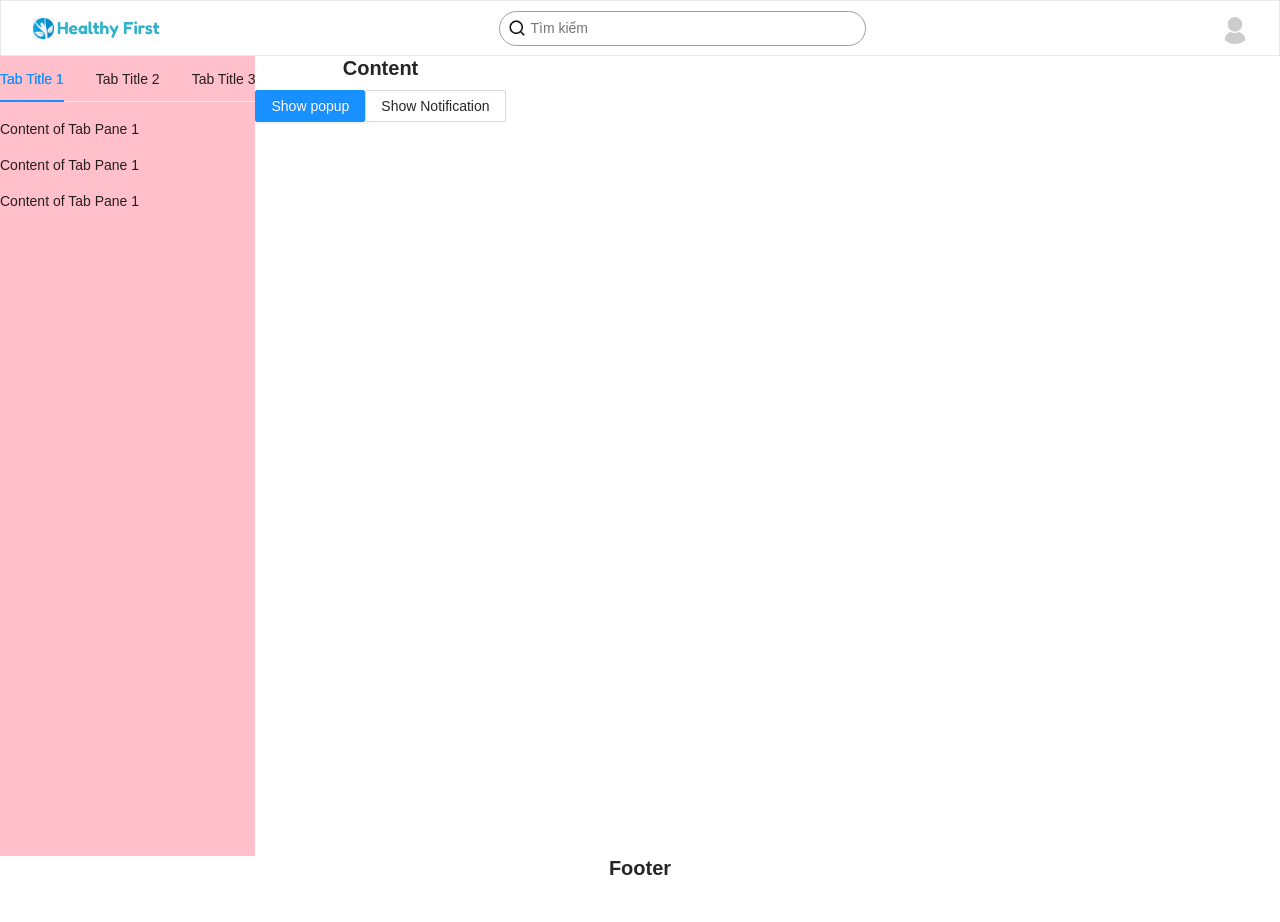
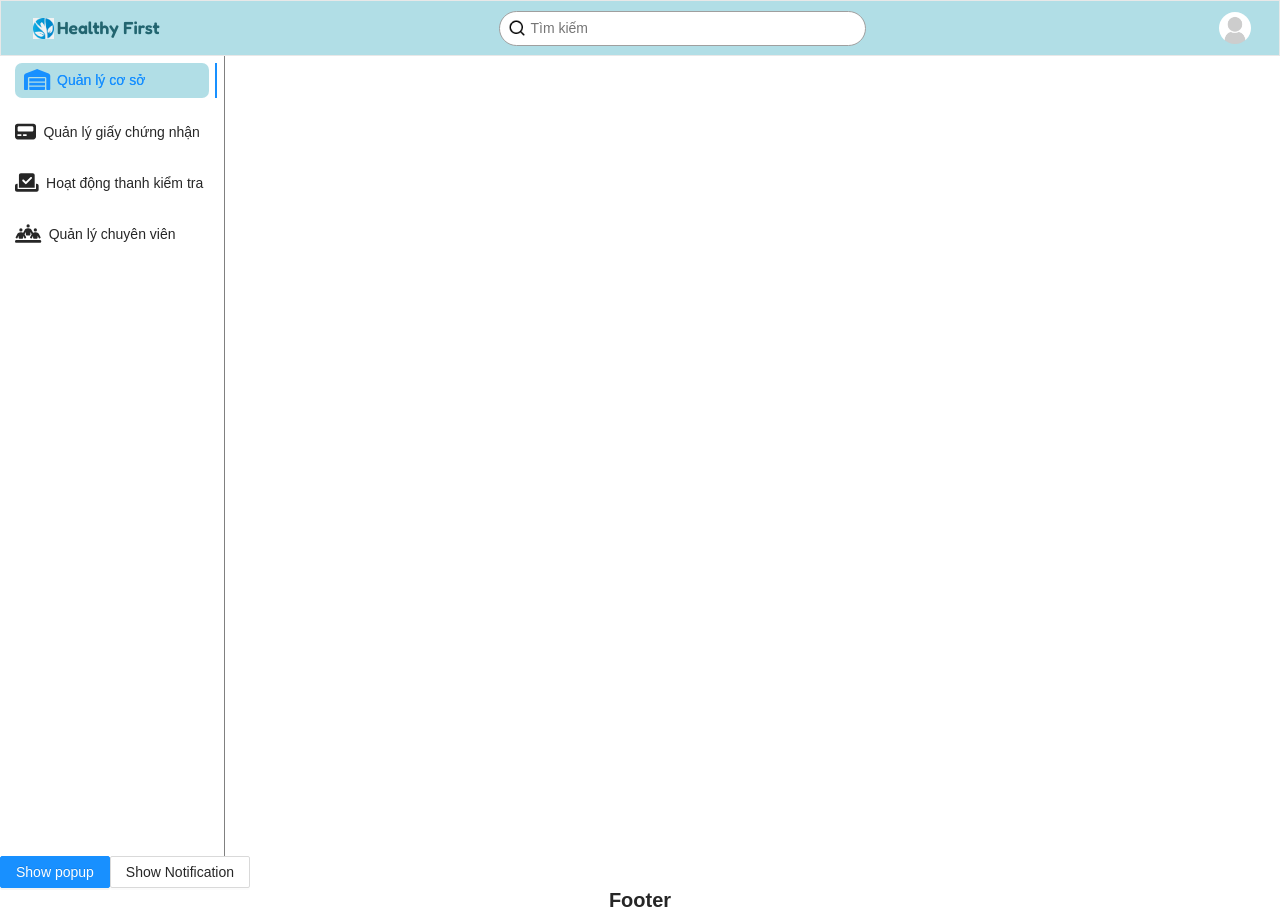
Before and after one commit to duyen0207/Healthy-First, a React (Create React App) app: page / in a window 1280 px wide. Before the commit the page ends 890 px from the top, so only its background shows below. Built offline with nearby package versions, Linux system fonts and the light colour scheme.

Commit message:
feat: navbar

```diff
--- a/src/components/GlobalStyles/GlobalStyles.scss
+++ b/src/components/GlobalStyles/GlobalStyles.scss
@@ -17,6 +17,7 @@
   --primaryColor: #32b3ca;
   --hover: #6fc6d6;
   --background: #b1dee6;
+  --logo-color:#226570;
 }
 
 * {
@@ -43,7 +44,8 @@ body {
 
 #root,
 html,
-body {
+body,
+.content {
   height: 100%;
   width: 100%;
 }
@@ -65,10 +67,12 @@ div.gray-background {
 }
 
 .app-name {
-  color: var(--primaryColor);
+  color: var(--logo-color);
   line-height: 1.5625em;
   margin-bottom: 0;
 }
+
+// Slider bootstrap
 
 .carousel,
 .carousel .carousel-item,
@@ -83,3 +87,68 @@ div.gray-background {
   object-fit: cover;
   height: 100%;
 }
+
+// antd Tabs
+// .ant-tabs-tab{
+//   padding: 0;
+//   margin: 0;
+// }
+
+.ant-tabs-nav {
+  // background-color: gray;
+  border-style: solid;
+  border-color: gray;
+  border-width: 0 0.1em 0 0;
+  padding: 0.5em;
+}
+
+// .ant-tabs-tab{
+//   border: solid;
+//   text-align: center;
+//   align-items: center;
+// }
+.ant-tabs-left > .ant-tabs-nav .ant-tabs-tab + .ant-tabs-tab,
+.ant-tabs-left > div > .ant-tabs-nav .ant-tabs-tab + .ant-tabs-tab,
+.ant-tabs-right > .ant-tabs-nav .ant-tabs-tab + .ant-tabs-tab,
+.ant-tabs-right > div > .ant-tabs-nav .ant-tabs-tab + .ant-tabs-tab {
+  // background-color: green;
+  // margin: 0;
+  // padding: 0;
+}
+
+.ant-tabs-left > .ant-tabs-nav .ant-tabs-tab,
+.ant-tabs-left > div > .ant-tabs-nav .ant-tabs-tab,
+.ant-tabs-right > .ant-tabs-nav .ant-tabs-tab,
+.ant-tabs-right > div > .ant-tabs-nav .ant-tabs-tab {
+  background-color: white;
+  // margin: 0;
+  padding: 0;
+  // border-radius: 0.5em;
+  &:active {
+    // background-color: white;
+  }
+}
+
+.ant-tabs-tab.ant-tabs-tab-active .ant-tabs-tab-btn {
+  // background-color: green;
+  background-color: var(--background);
+  text-align: start;
+  padding: 0 0.6em;
+  // width: 90%;
+  width: 15em;
+  height: 2.5em;
+  line-height: 2.5em;
+  border-radius: 0.5em;
+}
+
+.ant-tabs-left > .ant-tabs-nav .ant-tabs-tab,
+.ant-tabs-left > div > .ant-tabs-nav .ant-tabs-tab,
+.ant-tabs-right > .ant-tabs-nav .ant-tabs-tab,
+.ant-tabs-right > div > .ant-tabs-nav .ant-tabs-tab {
+  // color: white;
+  // background-color: var(--background);
+
+  padding: 0.6em;
+  width: 15em;
+  height: 2.5em;
+}
--- a/src/components/Layout/DefaultLayout/DefaultLayout.module.scss
+++ b/src/components/Layout/DefaultLayout/DefaultLayout.module.scss
@@ -6,4 +6,6 @@
 .container {
     margin-top: 4em;
     display: flex;
+    width: 100%;
+    // background-color: skyblue;
 }
--- a/src/components/Layout/DefaultLayout/index.jsx
+++ b/src/components/Layout/DefaultLayout/index.jsx
@@ -9,9 +9,7 @@ function DefaultLayout({ children }) {
     <div className={style.defaultLayout}>
       <Header />
       <div className={style.container}>
-        <Navbar />
         <div className="content">
-          <h2>Content</h2>
           {children}
         </div>
       </div>
--- a/src/components/Layout/Header/Header.module.scss
+++ b/src/components/Layout/Header/Header.module.scss
@@ -11,6 +11,8 @@
   left: 0;
   right: 0;
   // background-color: white;
+  background-color: var(--background);
+
 }
 
 div.search {
--- a/src/components/Layout/Header/index.jsx
+++ b/src/components/Layout/Header/index.jsx
@@ -12,7 +12,7 @@ const user = {
   id: 1,
   name: "Nguyễn Văn A",
   avatarImg: "../../../assets/images/default-avatar.png",
-}
+};
 
 function Header() {
   // if (props)
--- a/src/components/Layout/Navbar/NavItem/NavItem.module.scss
+++ /dev/null
@@ -1,18 +0,0 @@
-.navItem {
-    // display: flex;
-    // background-color: gray;
-    padding: 0.2em 1em;
-    border-radius: 0.4em;
-    // color: #fff;
-    background-color: skyblue;
-    // width: 30em;
-    // height: 30em;
-
-    &:hover {
-        // color: black;
-    }
-}
-.itemName {
-    margin-left: 0.5em;
-    // color: #fff;
-}
--- a/src/components/Layout/Navbar/NavItem/index.jsx
+++ /dev/null
@@ -1,23 +0,0 @@
-import { faWarehouse } from "@fortawesome/free-solid-svg-icons";
-import { FontAwesomeIcon } from "@fortawesome/react-fontawesome";
-import { Link } from "react-router-dom";
-
-import style from "./NavItem.module.scss";
-
-function NavItem(props) {
-  const { data } = props;
-  return (
-    // <Link to={data.link}>
-    <div className={style.navItem}>
-      <FontAwesomeIcon icon={faWarehouse} className="fa-xl" />
-      {/* <FontAwesomeIcon icon="fa-solid fa-house-building" /> */}
-
-      <label className={style.itemName} htmlFor="">
-        Quản lý cơ sở
-      </label>
-    </div>
-    // </Link>
-  );
-}
-
-export default NavItem;
--- a/src/components/Layout/Navbar/Navbar.module.scss
+++ b/src/components/Layout/Navbar/Navbar.module.scss
@@ -1,4 +1,26 @@
 .navbar {
-    background-color: pink;
-    height: 100vh;
+  // background-color: orange;
+  height: 100vh;
+  // width: 100%;
+  display: flex;
+  justify-content: start;
+  // flex-direction: column;
+  // margin-top: 1em;
 }
+
+.navItem {
+  // background-color: gray;
+  // padding: 0.5em;
+  margin: 0em;
+  padding: 0em;
+  // position: fixed;
+}
+
+.item {
+  // background-color: green;
+}
+
+.itemName {
+  // background-color: skyblue;
+  margin-left: 0.5em;
+}
--- a/src/components/Layout/Navbar/index.jsx
+++ b/src/components/Layout/Navbar/index.jsx
@@ -1,34 +1,71 @@
-import { Tabs, Tab } from "antd";
-
-import NavItem from "./NavItem";
+import { Tabs } from "antd";
+import { FontAwesomeIcon } from "@fortawesome/react-fontawesome";
+import { fa9, faCheckToSlot, faCircleInfo, faPager, faPeopleArrows, faPeopleCarry, faPeopleCarryBox, faPeopleGroup, faPeopleLine, faWarehouse } from "@fortawesome/free-solid-svg-icons";
 
 import style from "./Navbar.module.scss";
+import { faAddressCard } from "@fortawesome/free-regular-svg-icons";
 
 const { TabPane } = Tabs;
 
 function Navbar() {
   return (
-    <div className={style.navbar}>
-      {/* <h2>sidebar</h2> */}
-      {/* <NavItem /> */}
-      <Tabs>
-        <TabPane tab="Tab Title 1" key="1">
-          <p>Content of Tab Pane 1</p>
-          <p>Content of Tab Pane 1</p>
-          <p>Content of Tab Pane 1</p>
+    <Tabs className={style.navbar} tabPosition="left">
+      <TabPane
+        key="1"
+        tab={
+          <div >
+            <FontAwesomeIcon icon={faWarehouse} className="fa-xl" />
+            <label htmlFor="" className={style.itemName}>
+              Quản lý cơ sở
+            </label>
+          </div>
+        }
+      >
+
       </TabPane>
-        <TabPane tab="Tab Title 2" key="2">
-          <p>Content of Tab Pane 2</p>
-          <p>Content of Tab Pane 2</p>
+      <TabPane
+        key="2"
+        tab={
+          <div className={style.navItem}>
+            <FontAwesomeIcon icon={faPager} className="fa-xl" />
+            <label htmlFor="" className={style.itemName}>
+              Quản lý giấy chứng nhận
+            </label>
+          </div>
+        }
+      >
         <p>Content of Tab Pane 2</p>
       </TabPane>
-        <TabPane tab="Tab Title 3" key="3">
-          <p>Content of Tab Pane 3</p>
-          <p>Content of Tab Pane 3</p>
+      <TabPane
+        key="3"
+        tab={
+          <div className={style.navItem}>
+            <FontAwesomeIcon icon={faCheckToSlot} className="fa-xl" />
+            {/* <FontAwesomeIcon icon="fa-solid fa-ballot-check" /> */}
+            <label htmlFor="" className={style.itemName}>
+              Hoạt động thanh kiểm tra
+            </label>
+          </div>
+        }
+      >
         <p>Content of Tab Pane 3</p>
       </TabPane>
+
+      <TabPane
+        key="4"
+        tab={
+          <div className={style.navItem}>
+            <FontAwesomeIcon icon={faPeopleLine} className="fa-xl" />
+            {/* <FontAwesomeIcon icon="fa-solid fa-ballot-check" /> */}
+            <label htmlFor="" className={style.itemName}>
+              Quản lý chuyên viên
+            </label>
+          </div>
+        }
+      >
+        <p>Content of Tab Pane 4</p>
+      </TabPane>
     </Tabs>
-    </div>
   );
 }
 
--- a/src/index.jsx
+++ b/src/index.jsx
@@ -2,6 +2,7 @@ import React from "react";
 import ReactDOM from "react-dom/client";
 import "bootstrap/dist/css/bootstrap.min.css";
 import "antd/dist/antd.css";
+// import 'antd/dist/antd.min.css';
 
 import App from "./App";
 import GlobalStyles from "./components/GlobalStyles";
--- a/src/pages/Home/index.jsx
+++ b/src/pages/Home/index.jsx
@@ -3,6 +3,8 @@ import "antd/dist/antd.css";
 import { Button } from "antd";
 import PopupForm from "../../components/PopupForm";
 import PopupNotification from "../../components/PopupNotification";
+import Navbar from "../../components/Layout/Navbar";
+
 function Home() {
   //Code phần này nên đưa vào 1 component riêng để có thể tái sử dụng trong trang quản
   const [showPopup, setShowPopup] = useState(false);
@@ -26,6 +28,7 @@ function Home() {
   };
   return (
     <>
+      <Navbar />
       <Button type="primary" onClick={handleShowPopup}>
         Show popup
       </Button>
```
Lines whose indentation alone changed are shown as unchanged.
